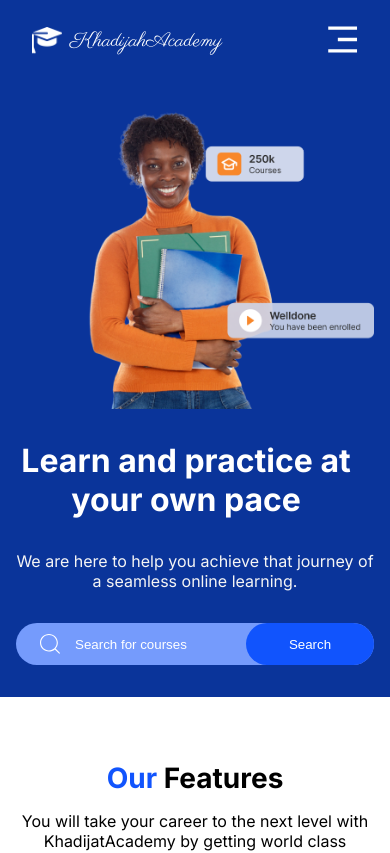
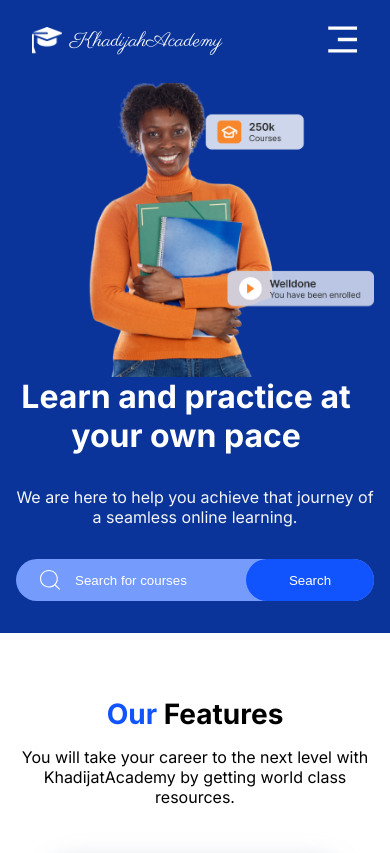
Before and after one commit to tersoo-ahire/KhadijahAcademy, a React (Vite) app in the folder project/: page / in a window 390 px wide. Shown: the top 853 px of the page. Built offline with nearby package versions, Linux system fonts and the light colour scheme.

Commit message:
added bg image

```diff
--- a/project/src/styles_desktop/App.css
+++ b/project/src/styles_desktop/App.css
@@ -88,8 +88,9 @@ nav {
 .hero {
   display: flex;
   flex-direction: row;
-  padding: 1em 2em 0em 5em;
-  background-color: #0A349Aff;
+  padding: 0em 2em 2em 5em;
+  background-color: #0A349A;
+  background: url("../assets/hero_image.png") border-box no-repeat center;
   width: 100%;
   height: auto;
 }
@@ -98,22 +99,24 @@ nav {
   display: flex;
   flex-direction: column;
   width: 33%;
-  padding-top: 2em;
-  padding-bottom: 6em;
+  justify-content: center;
+  padding-top: 0em;
+  padding-bottom: 7em;
   gap: 1em;
 }
 
 .hero-right {
   display: flex;
   flex-direction: column;
-  justify-content: center;
+  justify-content: flex-end;
   width: 66.999%;
-  position: relative;
 }
 
 .hero-right > img {
   width: 70%;
+  margin-top: auto;
   margin-left: auto;
+  transform:rotate(-1.5deg);
 }
 
 .hero-h1 {
@@ -625,7 +628,8 @@ footer > h3 {
 
   .hero {
       display: flex;
-      padding: 7em 1em 2em 1em;
+      padding: 5em 1em 2em 1em;
+      background: #0A349A;
       flex-direction: column-reverse;
   }
 
@@ -640,6 +644,7 @@ footer > h3 {
 
   .hero-right > img {
     width: 80%;
+    transform:rotate(0deg);
   }
 
   .hero-h1 {
@@ -870,6 +875,7 @@ footer > h3 {
   .hero {
     display: flex;
     padding: 7em 1.5em 2em 1.5em;
+    background: #0A349A;
     flex-direction: column-reverse;
   }
 
@@ -887,6 +893,7 @@ footer > h3 {
   .hero-right > img {
     width: 60%;
     margin: 0 auto;
+    transform:rotate(0deg);
   }
 
   .hero-h1 {
@@ -1121,7 +1128,9 @@ footer > h3 {
   }
 
   .hero {
+    height: auto;
     padding: 6em 2em 0em 2em;
+    height: 600px;
   }
 
   .hero-left {
```
Also changed, not shown: project/src/assets/hero_image.png (added), project/src/assets/hero_image2.png (added).
